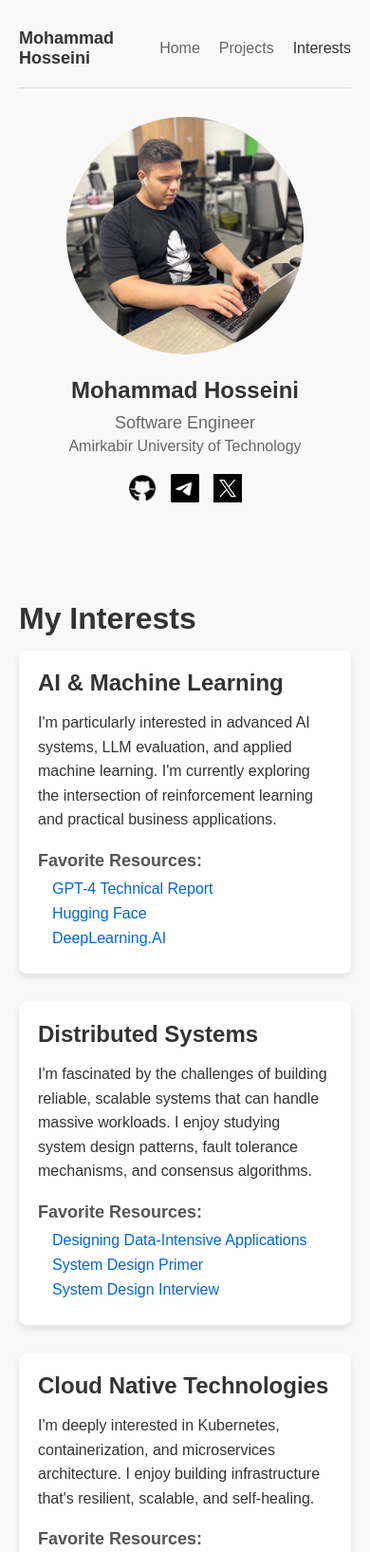
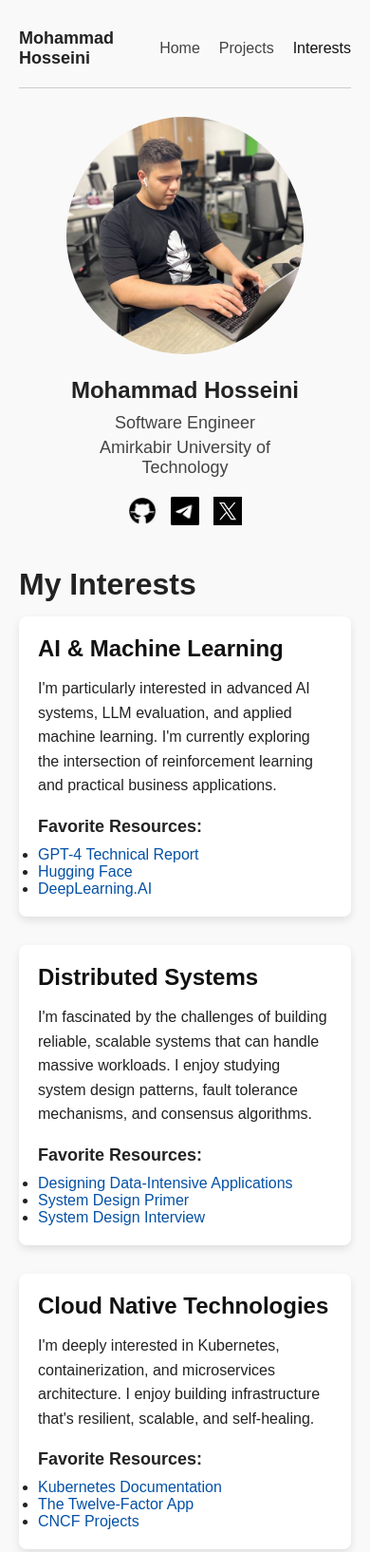
Before and after one commit to MohammadH915/mohammadh915.github.io, a plain HTML site: page interests.html in a window 390 px wide. Shown: the top 1634 px of the page at 95% size. Drawn offline with Linux system fonts and the light colour scheme.

Commit message:
accessibility

```diff
--- a/styles.css
+++ b/styles.css
@@ -1,3 +1,4 @@
+/* Reset styles */
 * {
   margin: 0;
   padding: 0;
@@ -5,14 +6,16 @@
   font-family: Arial, sans-serif;
 }
 
+/* Body styles */
 body {
   background-color: #f9f9f9;
-    color: #333;
+  color: #222; /* Increased contrast for better readability */
   max-width: 1000px;
   margin: 0 auto;
   padding: 20px;
 }
 
+/* Header styles */
 header {
   display: flex;
   justify-content: space-between;
@@ -36,27 +39,28 @@ nav ul li {
 
 nav ul li a {
   text-decoration: none;
-    color: #666;
+  color: #444; /* Improved contrast */
   transition: color 0.3s;
 }
 
 nav ul li a:hover, nav ul li a.active {
-    color: #333;
+  color: #111; /* Darker hover and active colors */
 }
 
+/* Divider */
 .divider {
   height: 1px;
-    background-color: #ddd;
+  background-color: #ccc; /* Improved divider contrast */
   margin: 10px 0 30px 0;
 }
 
-/* Home Page Styles */
+/* Home page styles */
 .home-content {
   flex: 1;
 }
 
 .about-card {
-    background-color: white;
+  background-color: #ffffff;
   border-radius: 8px;
   padding: 25px;
   box-shadow: 0 4px 8px rgba(0, 0, 0, 0.1);
@@ -94,7 +98,8 @@ nav ul li a:hover, nav ul li a.active {
 }
 
 .skill-tag {
-    background-color: #f0f0f0;
+  background-color: #eaeaea; /* Improved contrast */
+  color: #222; /* Text color improved for better contrast */
   padding: 6px 12px;
   border-radius: 4px;
   font-size: 14px;
@@ -102,10 +107,11 @@ nav ul li a:hover, nav ul li a.active {
 }
 
 .skill-tag:hover {
-    background-color: #e0e0e0;
+  background-color: #d8d8d8;
   transform: translateY(-2px);
 }
 
+/* Profile styles */
 .left-column {
   display: flex;
   flex-direction: column;
@@ -150,17 +156,14 @@ nav ul li a:hover, nav ul li a.active {
   margin-bottom: 10px;
 }
 
-.job-title {
-    color: #666;
+.job-title,
+.university {
+  color: #444; /* Enhanced contrast */
   font-size: 18px;
   margin-bottom: 5px;
 }
 
-.university {
-    color: #666;
-    margin-bottom: 20px;
-}
-
+/* Social links styles */
 .social-links {
   display: flex;
   justify-content: center;
@@ -178,7 +181,7 @@ nav ul li a:hover, nav ul li a.active {
   transform: scale(1.1);
 }
 
-/* Common Layout Styles */
+/* Page layout common styles */
 .page-layout {
   display: flex;
   gap: 40px;
@@ -205,7 +208,7 @@ nav ul li a:hover, nav ul li a.active {
   line-height: 1.6;
 }
 
-/* Projects Page Styles */
+/* Projects page styles */
 .projects-container {
   display: flex;
   flex-direction: column;
@@ -213,67 +216,9 @@ nav ul li a:hover, nav ul li a.active {
   margin-bottom: 50px;
 }
 
-/* Interests Page Styles */
-.interests-container {
-    display: flex;
-    flex-direction: column;
-    gap: 30px;
-    margin-bottom: 50px;
-}
-
-.interest-card {
-    background-color: white;
-    border-radius: 8px;
-    overflow: hidden;
-    box-shadow: 0 4px 8px rgba(0, 0, 0, 0.1);
-}
-
-.interest-content {
-    padding: 25px;
-    display: flex;
-    flex-direction: column;
-}
-
-.interest-content h2 {
-    font-size: 24px;
-    margin-bottom: 15px;
-    color: #333;
-}
-
-.interest-content p {
-    line-height: 1.6;
-    margin-bottom: 20px;
-}
-
-.interest-resources h3 {
-    font-size: 18px;
-    margin-bottom: 10px;
-    color: #555;
-}
-
-.interest-resources ul {
-    list-style: none;
-    padding: 0;
-}
-
-.interest-resources li {
-    margin-bottom: 8px;
-}
-
-.interest-resources a {
-    color: #0366d6;
-    text-decoration: none;
-    transition: color 0.3s;
-}
-
-.interest-resources a:hover {
-    color: #0246a2;
-    text-decoration: underline;
-}
-
 .project-card {
   display: flex;
-    background-color: white;
+  background-color: #ffffff;
   border-radius: 8px;
   overflow: hidden;
   box-shadow: 0 4px 8px rgba(0, 0, 0, 0.1);
@@ -302,7 +247,7 @@ nav ul li a:hover, nav ul li a.active {
 }
 
 .project-tags {
-    color: #666;
+  color: #444; /* Improved contrast */
   font-size: 14px;
   margin-bottom: 15px;
 }
@@ -321,70 +266,96 @@ nav ul li a:hover, nav ul li a.active {
 .project-link {
   display: inline-block;
   text-decoration: none;
-    color: #333;
+  color: #222; /* Better contrast */
   font-weight: bold;
   padding: 8px 15px;
-    background-color: #f0f0f0;
+  background-color: #eaeaea; /* Improved contrast */
   border-radius: 4px;
   transition: all 0.3s;
 }
 
 .project-link:hover {
-    background-color: #ddd;
+  background-color: #d8d8d8;
 }
 
-/* Footer Styles */
+/* Interests page styles */
+.interests-container {
+  display: flex;
+  flex-direction: column;
+  gap: 30px;
+  margin-bottom: 50px;
+}
+
+.interest-card {
+  background-color: #ffffff;
+  border-radius: 8px;
+  overflow: hidden;
+  box-shadow: 0 4px 8px rgba(0, 0, 0, 0.1);
+}
+
+.interest-content {
+  padding: 25px;
+  display: flex;
+  flex-direction: column;
+}
+
+.interest-content h2 {
+  font-size: 24px;
+  margin-bottom: 15px;
+  color: #111; /* Better heading contrast */
+}
+
+.interest-content p {
+  line-height: 1.6;
+  margin-bottom: 20px;
+}
+
+.interest-resources h3 {
+  font-size: 18px;
+  margin-bottom: 10px;
+  color: #222;
+}
+
+.interest-resources a {
+  color: #0451a6; /* Darkened link color for better contrast */
+  text-decoration: none;
+  transition: color 0.3s;
+}
+
+.interest-resources a:hover {
+  color: #03376f;
+  text-decoration: underline;
+}
+
+/* Footer styles */
 footer {
   margin-top: 50px;
   text-align: center;
   padding: 20px 0;
-    border-top: 1px solid #ddd;
+  border-top: 1px solid #ccc;
 }
 
 footer .social-links {
   margin-bottom: 15px;
 }
 
-.copyright {
-    color: #666;
-    font-size: 14px;
+footer .copyright {
+  color: #444; /* Enhanced readability */
 }
 
 /* Media Queries */
 @media (max-width: 768px) {
-    /* Project page */
   .page-layout {
     flex-direction: column;
   }
 
-    .profile-container {
-        width: 100%;
-        margin-bottom: 30px;
-    }
-
-    .projects-section {
-        text-align: center;
-    }
-
-    /* Home page */
+  .profile-container,
   .home-content {
     width: 100%;
   }
 
-    .left-column {
-        margin-bottom: 30px;
-    }
-
-    .about-section {
-        text-align: center;
-    }
-
-    .skill-tags {
-        justify-content: center;
-    }
-
-    /* Projects page responsive */
-    .project-card {
+  .project-card,
+  .interest-card {
     flex-direction: column;
   }
 
@@ -393,21 +364,20 @@ footer .social-links {
     height: 200px;
   }
 
-    .project-info {
-        padding: 20px;
-    }
-
   .project-links {
     flex-direction: column;
     gap: 10px;
   }
 
-    /* Interests page responsive */
-    .interest-content {
+  .interest-content, .project-info {
     padding: 20px;
   }
 
-    .interest-resources ul {
-        margin-left: 15px;
+  .skill-tags {
+    justify-content: center;
+  }
+
+  .about-section, .projects-section {
+    text-align: center;
   }
 }
```
Lines whose indentation alone changed are shown as unchanged.
